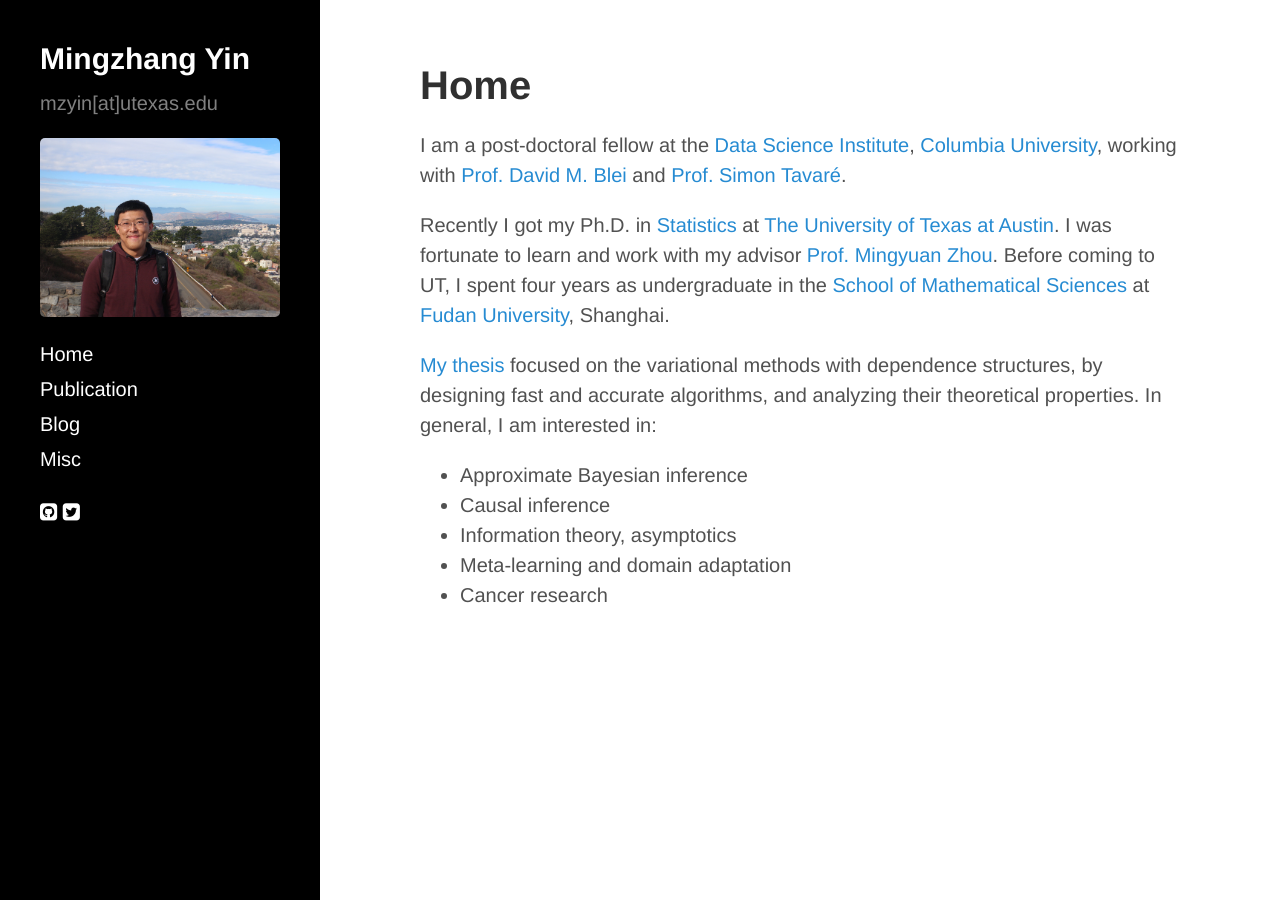
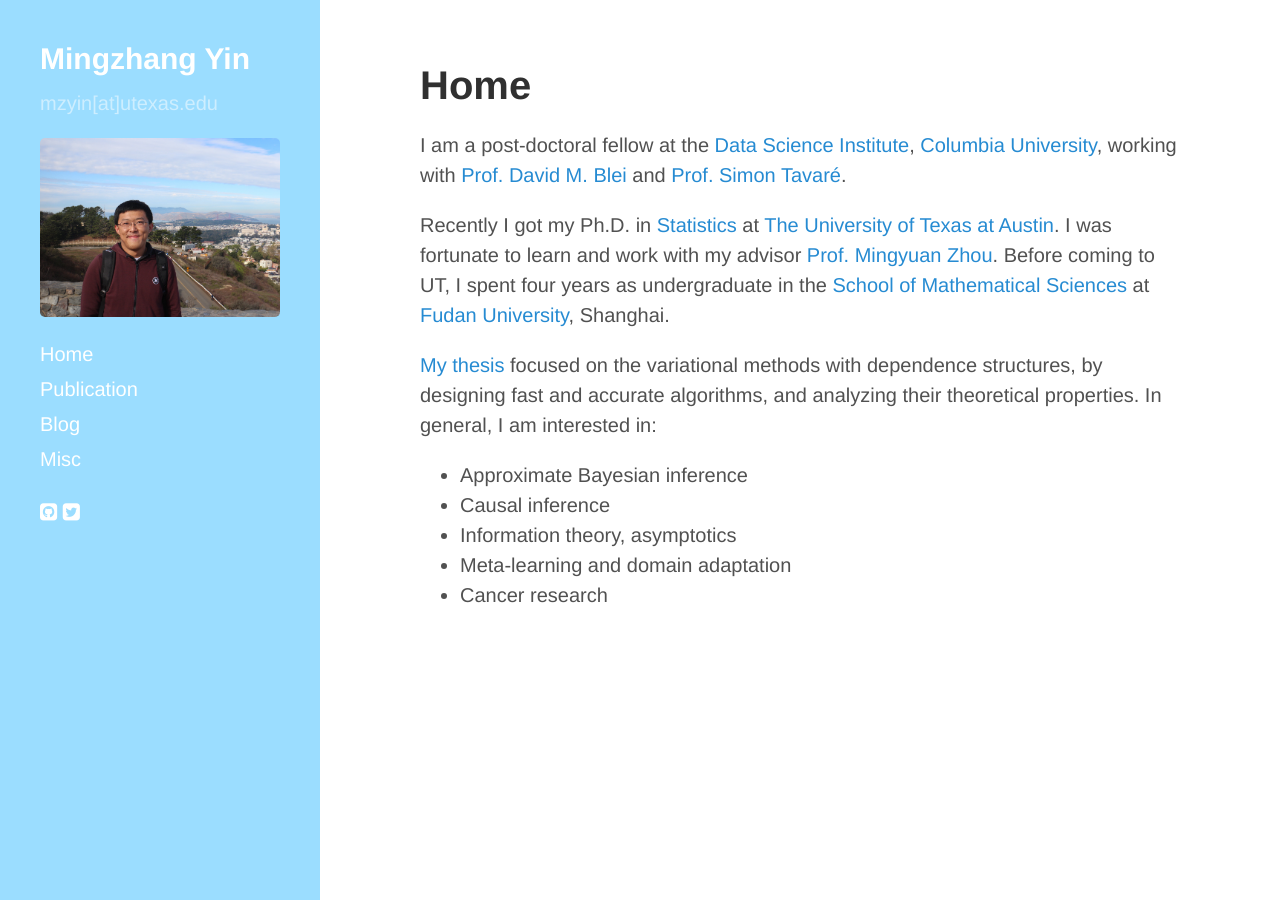
Before and after one commit to mingzhang-yin/mingzhang-yin.github.io, a Jekyll site: the page built from index.md, in a window 1280 px wide. Built offline with Jekyll 4.4.1, drawn with Linux system fonts in a browser that asks for light colours; nearby versions of some CDN libraries.

Commit message:
Update hyde.css

```diff
--- a/public/css/hyde.css
+++ b/public/css/hyde.css
@@ -39,7 +39,7 @@ html {
   text-align: center;
   padding: 2rem 1rem;
   color: rgba(255,255,255,.5);
-  background-color: #000000;
+  background-color: #9bddff;
 }
 @media (min-width: 48em) {
   .sidebar {
```
